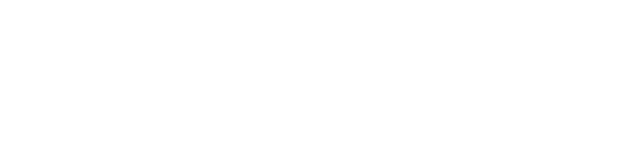
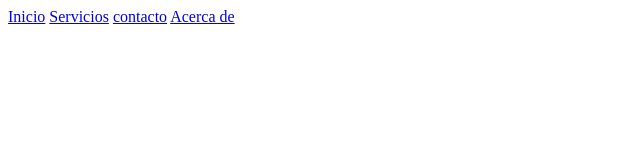
Before and after one commit to DionnerFigueras/modulo4, a plain HTML site: page index.html in a window 1280 px wide. Shown: the whole page, without its empty margins (0-640 px from the left). Drawn offline with Linux system fonts and the light colour scheme.

Commit message:
cambios en la nueva rama

```diff
--- a/index.html
+++ b/index.html
@@ -6,6 +6,11 @@
     <title>Moludo 4</title>
 </head>
 <body>
-
+    <div class="navbar">
+        <a href="#" class="link">Inicio</a>
+        <a href="#" class="link">Servicios</a>
+        <a href="#" class="link">contacto</a>
+        <a href="#" class="link">Acerca de </a>
+    </div>
 </body>
 </html>
```
